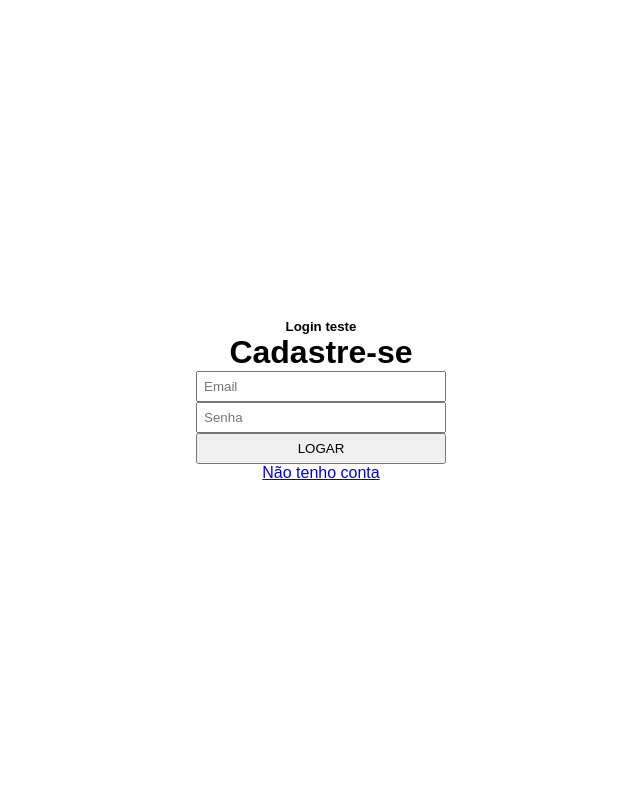
After one commit to HedrikBastos/Projeto_Ecommerce, a PHP site: template src/Views/pages/login.php in a window 1280 px wide. The commit adds this page. Shown: the whole page, without its empty margins (319-959 px from the left). Run offline with PHP 8.4, Linux system fonts and the light colour scheme; the template is opened without the code that fills it, so the values that code supplies are empty.

Commit message:
Coloquei uma page de  registro e login para testes, e estou testando o gitignore

```diff
--- a/index.php
+++ b/public/index.php
@@ -1,7 +1,7 @@
 <?php
     session_start();
 
-    require('vendor/autoload.php');
+    require('../vendor/autoload.php');
 
     $app = new \App\Application();
 
--- /dev/null
+++ b/src/Views/pages/login.php
@@ -0,0 +1,49 @@
+<!DOCTYPE html>
+<html lang="pt-br">
+<head>
+    <meta charset="UTF-8">
+    <meta name="viewport" content="width=device-width, initial-scale=1.0">
+    <title>Document</title>
+    <style>
+        *{
+            margin: 0;
+            padding: 0;
+            box-sizing: border-box;
+            font-family: Arial, Helvetica, sans-serif;
+        }
+        form{
+            display: flex;
+            align-items: center;
+            justify-content: center;
+            flex-direction: column;
+            height: 100vh;
+        }
+        form input{
+            width: 250px;
+            padding: 6px;
+        }
+        form button{
+            width: 250px;
+            padding: 6px;
+        }
+        form button:hover{
+            border: 2px solid black;
+            cursor: pointer;
+            background-color: #1F487E ;
+            color:white;
+        }
+    </style>
+</head>
+<body>
+
+    <form action="" method="post">
+        <h5>Login teste</h5>
+        <h1>Cadastre-se</h1>
+        <input type="email" name="email" placeholder="Email" >
+        <input type="text" name="password" placeholder="Senha" >
+        <button type="submit" name="submit" >LOGAR</button>
+        <a href="register.php">Não tenho conta</a>
+    </form>
+
+</body>
+</html>
--- a/src/Views/pages/registrar.php
+++ /dev/null
@@ -1,3 +0,0 @@
-<?php
-echo 'fazer registro';
-?>
```
Also changed, not shown: src/Views/pages/register.php (added, +52 -0 lines), src/Views/pages/products.php (renamed from src/Views/pages/home.php), 2 other files.
